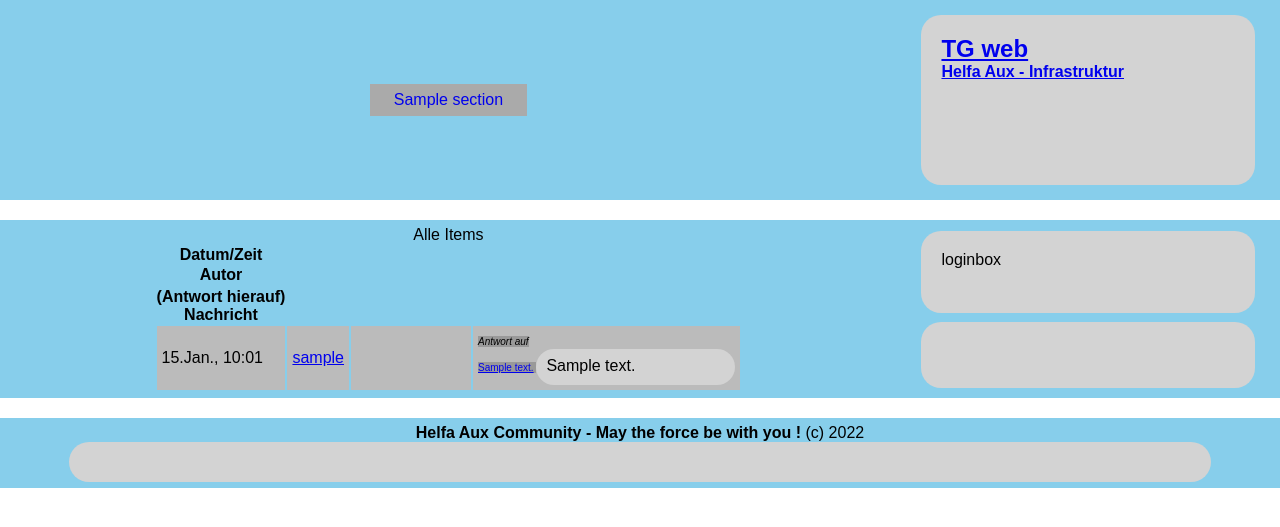
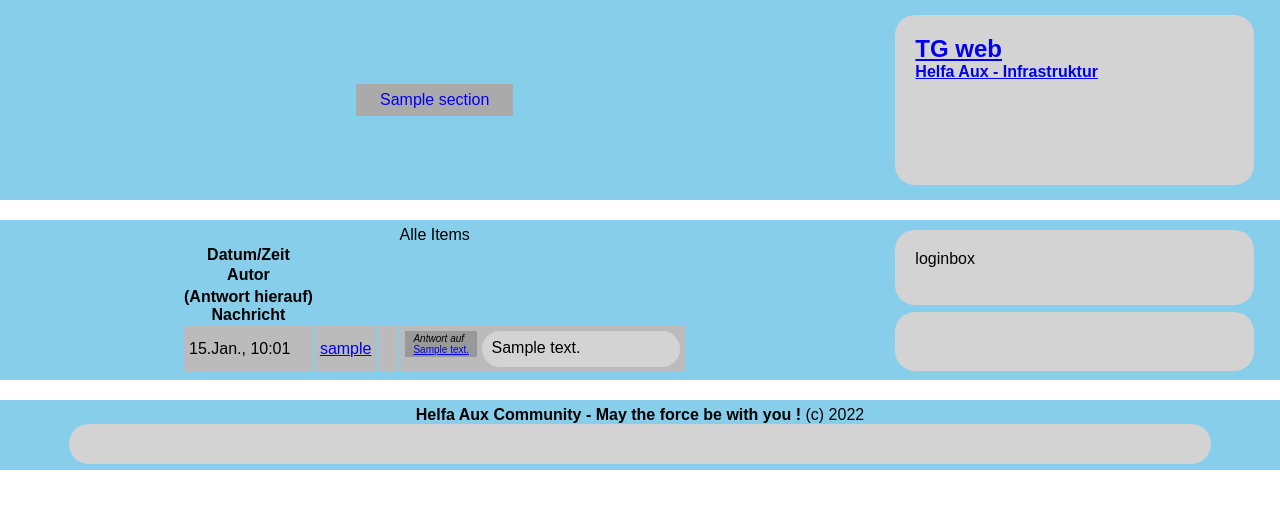
Before and after one commit to groovehunter/tgweb, a Django app: template templates/item/item_list.html in a window 1280 px wide. Shown: the top 527 px of the page. Run offline with Django 4.2, Linux system fonts and the light colour scheme; the template is opened without the code that fills it: most values are stand-ins (such as "Sample title", 1, 10 or a date in 2020).

Commit message:
some bubbles for text

```diff
--- a/static/css/styles.css
+++ b/static/css/styles.css
@@ -107,9 +107,11 @@ grid-template-rows: repeat(4, 1fr);
 .reply_to {
   font-size: 10px;
   background-color: #999;
+  display: inline-block;
+  padding: 2px 8px;
 }
 .weit {
-  width: 120px;
+  width: 20px;
 }
 
 td {
--- a/templates/item/item_list.html
+++ b/templates/item/item_list.html
@@ -6,7 +6,6 @@
 
 
 <table>
-  <thead>
   <tr>
     <th>
       Datum/Zeit
@@ -27,7 +26,7 @@
       Nachricht
     </th>
   </tr>
-  </thead>
+
 {% for obj in object_list %}
 <tr class="{% cycle 'even' 'odd' %}">
   <td>
@@ -40,10 +39,10 @@
   </td>
 	<td>
     {% if obj.reply_to %}
-      <span class="reply_to">
+      <div class="reply_to">
         <i>Antwort auf</i><br />
         <a href="#mid_{{obj.reply_to.message_id}}">{{obj.reply_to.text}}</a>
-      </span>
+      </div>
     {% endif %}
 		<div class="bubble">{{obj.text}}</div>
 	</td>
```
Lines whose indentation alone changed are shown as unchanged.
